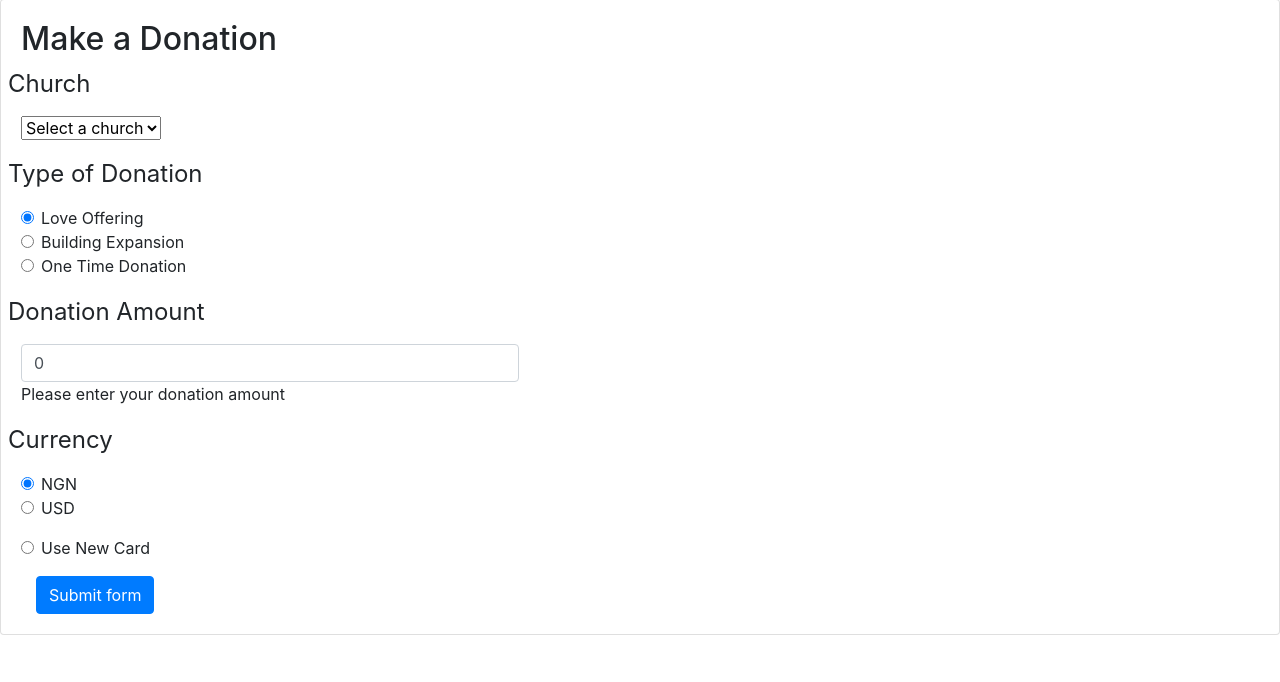
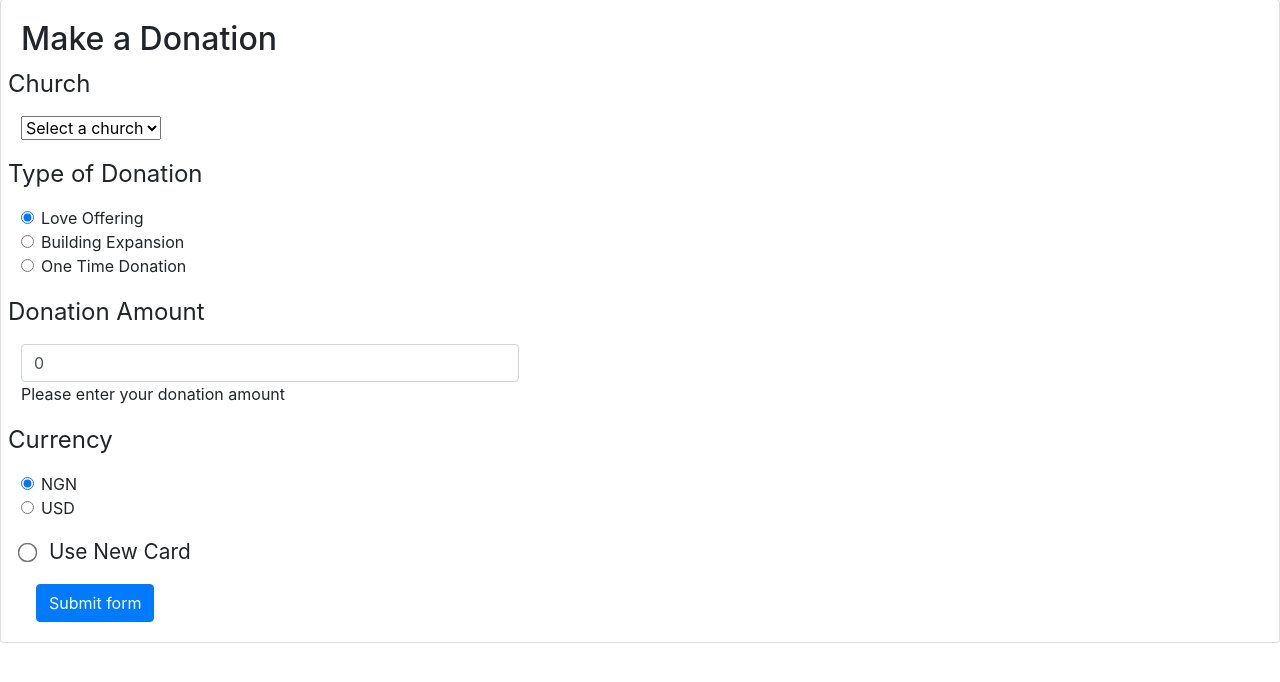
Before and after one commit to timothyakinyelu/flutterwave-payment-test, a Python web app: template src/templates/donations.html in a window 1280 px wide. Shown: the part 57-739 px from the top of the page. Run offline with Jinja, Linux system fonts and the light colour scheme; the template is opened without the code that fills it, so the values that code supplies are empty.

Commit message:
- added new style classes

```diff
--- a/src/static/css/style.css
+++ b/src/static/css/style.css
@@ -18,3 +18,16 @@ ul.navbar-nav {
     margin-left: 2px;
     margin-bottom: 14px;
 }
+.form-check.cards label{
+    font-size: 1.3em;
+    margin-left: 0.5em;
+}
+.form-check.cards input[type=radio]{
+    transform:scale(1.5);
+}
+.form-check.cards .form-check-input {
+    position: relative;
+}
+.cards-inner {
+    margin-left: 30px;
+}
```
